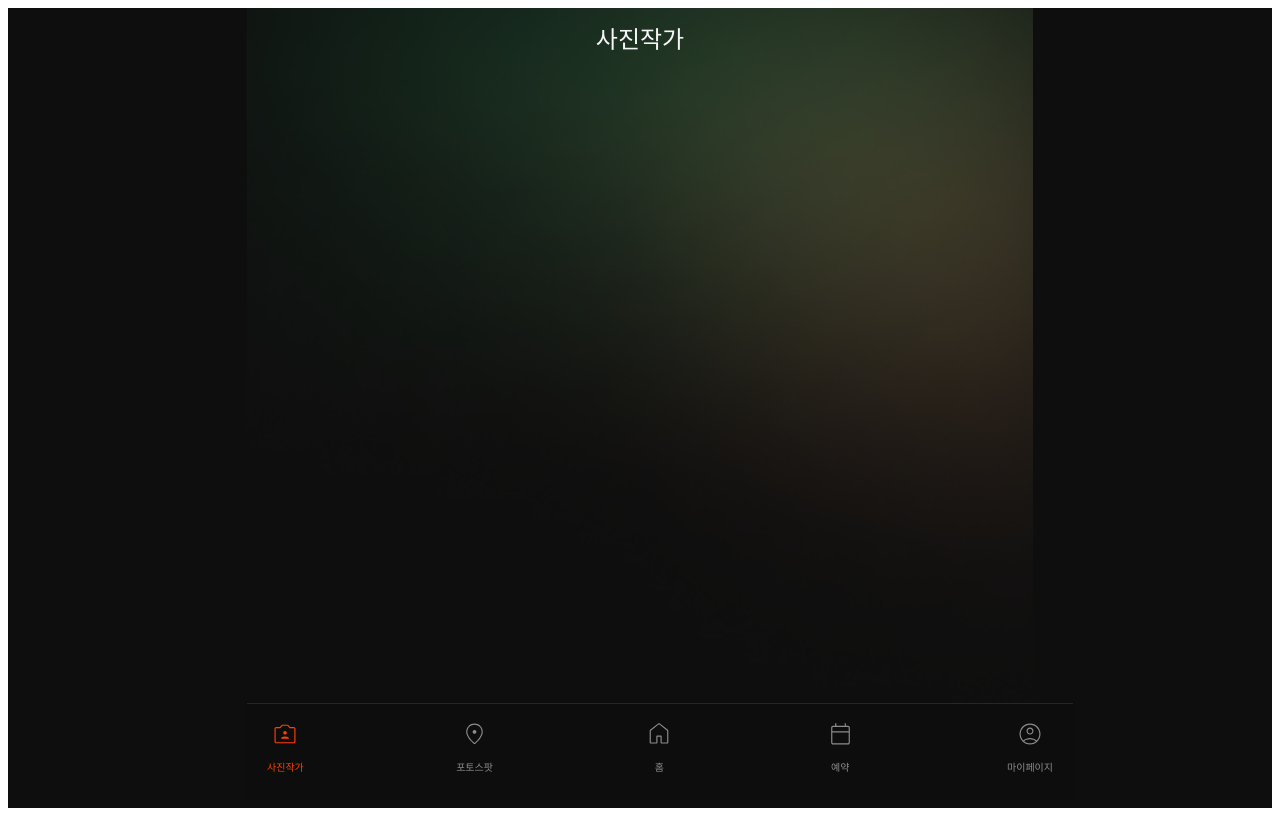
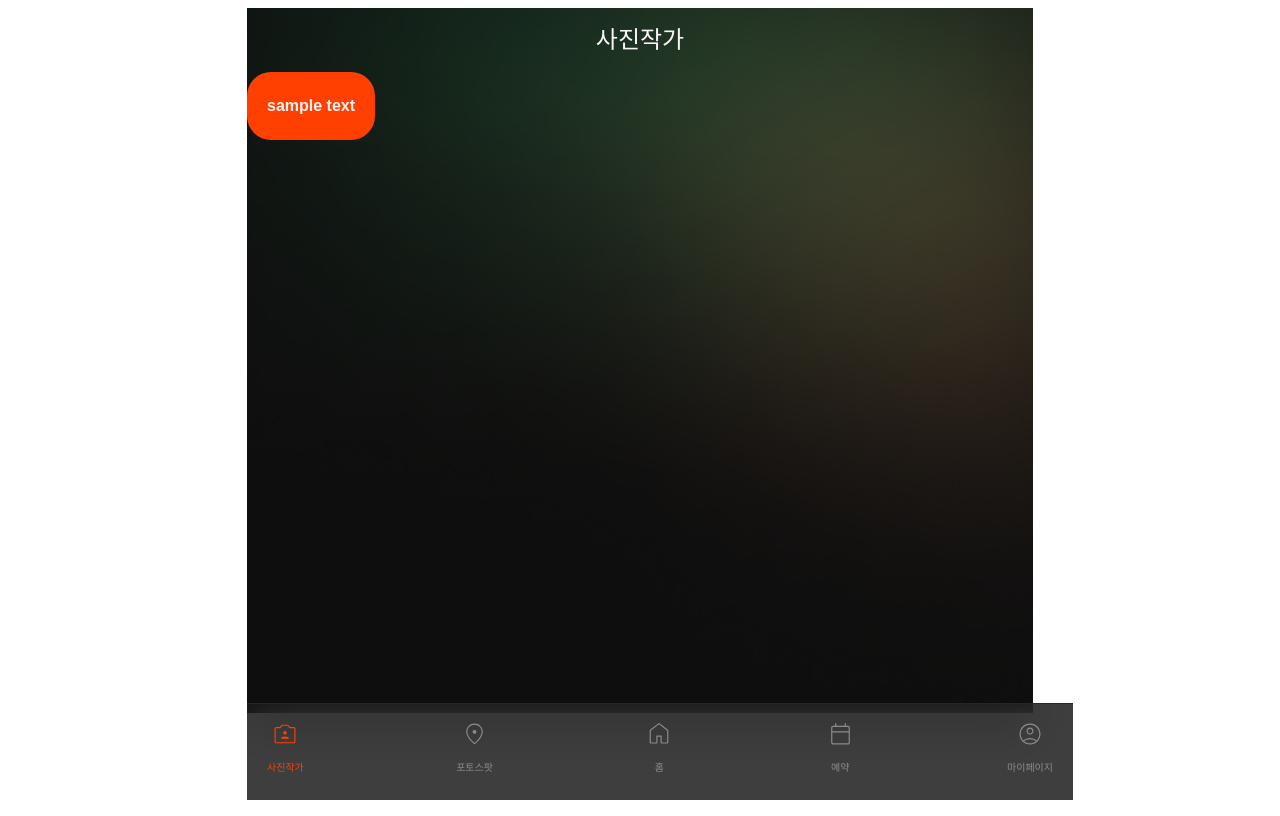
Before and after one commit to photo-ground/FE, a Next.js app: page /photographer in a window 1280 px wide. Built offline with nearby package versions, Linux system fonts and the light colour scheme.

Commit message:
🚑 hotfix: 배경이 내용을 덮는 현상 해결

```diff
--- a/src/app/photographer/page.tsx
+++ b/src/app/photographer/page.tsx
@@ -1,5 +1,6 @@
 'use client';
 
+import SmallButton from '@/components/atoms/SmallButton';
 import TNB from '@/components/TNB';
 import styled from 'styled-components';
 
@@ -11,13 +12,18 @@ const Background = styled.img`
   position: absolute;
   width: 100%;
   object-fit: cover;
+  z-index: -1;
 `;
 
 export default function PhotographerPage() {
   return (
     <Container>
       <Background src="/images/background1.webp" alt="background" />
-      <TNB.Title text="사진작가" />
+
+      <div>
+        <TNB.Title text="사진작가" />
+        <SmallButton.Primary text="sample text" />
+      </div>
     </Container>
   );
 }
--- a/src/components/ScreenWrapper/styles.ts
+++ b/src/components/ScreenWrapper/styles.ts
@@ -3,7 +3,6 @@ import styled from 'styled-components';
 
 export const FullPage = styled.div`
   height: 100dvh;
-  background: ${({ theme }) => theme.colors.background.primary};
 `;
 
 export const Container = styled.div`
--- a/src/lib/registry.tsx
+++ b/src/lib/registry.tsx
@@ -43,6 +43,7 @@ const GlobalStyle = createGlobalStyle`
   }
   body {
     line-height: 1;
+    background: ${theme.colors.background.primary};
   }
   ol, ul {
     list-style: none;
```
